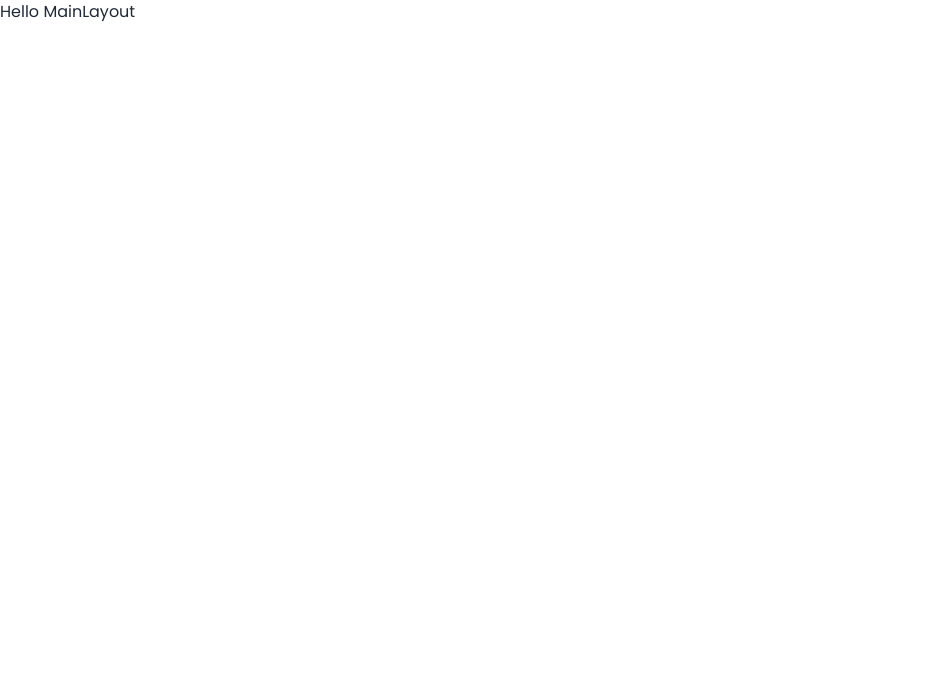
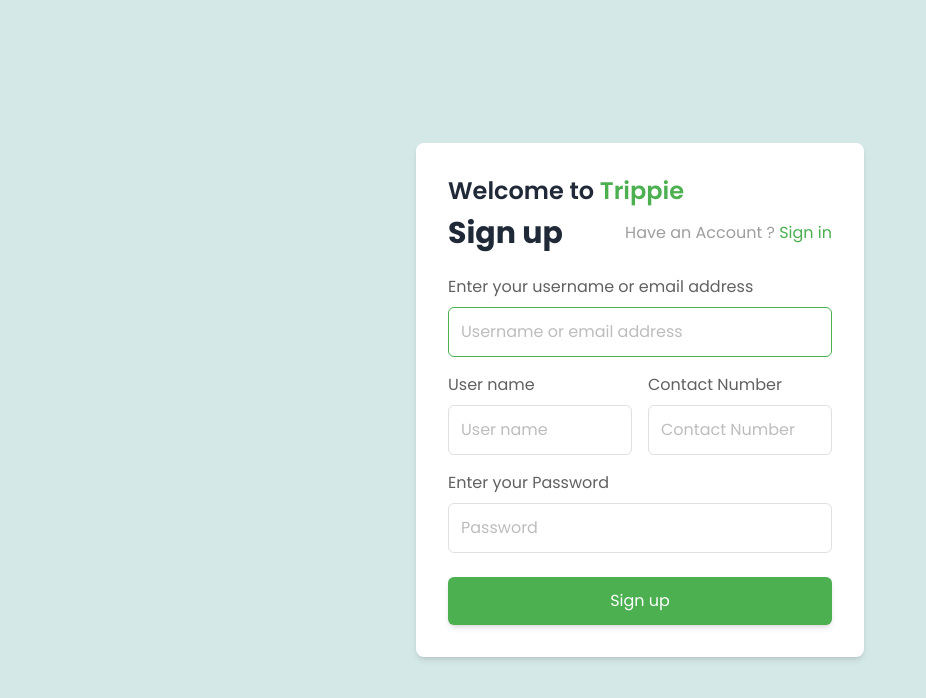
Before and after one commit to ashik-08/trippie-app-client, a React (Vite) app: page / in a window 1280 px wide. Shown: the top 698 px of the page, without its empty margins (0-926 px from the left). Built offline with nearby package versions, Linux system fonts and the light colour scheme.

Commit message:
[feat](register): add resigter page layout design

```diff
--- a/src/Routes/Routes.jsx
+++ b/src/Routes/Routes.jsx
@@ -1,9 +1,10 @@
 import { createBrowserRouter } from "react-router-dom";
+import Register from "../pages/Register/Register";
 
 export const routes = createBrowserRouter([
   {
     path: "/",
-    element: <h1>Hello MainLayout</h1>,
+    element: <Register />,
     children: [
       {
         index: true,
--- /dev/null
+++ b/src/pages/Register/Register.jsx
@@ -0,0 +1,72 @@
+const Register = () => {
+  return (
+    // <section className="bg-slate/60 min-h-screen flex items-center justify-center">
+    <div className="flex items-center justify-center min-h-screen bg-[#d5e8e8]">
+      <div className="bg-white p-8 rounded-lg shadow-md w-full max-w-md mx-4">
+        <div className="mb-6">
+          <h1 className="text-2xl font-semibold">
+            Welcome to <span className="text-green-500">Trippie</span>
+          </h1>
+          <div className="flex justify-between items-center mt-2">
+            <h2 className="text-3xl font-bold">Sign up</h2>
+            <div>
+              <span className="text-gray-500">Have an Account ? </span>
+              <a href="#" className="text-green-500">
+                Sign in
+              </a>
+            </div>
+          </div>
+        </div>
+        <form>
+          <div className="mb-4">
+            <label className="block text-gray-700 mb-2">
+              Enter your username or email address
+            </label>
+            <input
+              type="text"
+              placeholder="Username or email address"
+              className="w-full p-3 border border-green-500 rounded-md"
+            />
+          </div>
+          <div className="flex flex-col md:flex-row md:space-x-4 mb-4">
+            <div className="w-full md:w-1/2 mb-4 md:mb-0">
+              <label className="block text-gray-700 mb-2">User name</label>
+              <input
+                type="text"
+                placeholder="User name"
+                className="w-full p-3 border border-gray-300 rounded-md"
+              />
+            </div>
+            <div className="w-full md:w-1/2">
+              <label className="block text-gray-700 mb-2">Contact Number</label>
+              <input
+                type="text"
+                placeholder="Contact Number"
+                className="w-full p-3 border border-gray-300 rounded-md"
+              />
+            </div>
+          </div>
+          <div className="mb-6">
+            <label className="block text-gray-700 mb-2">
+              Enter your Password
+            </label>
+            <input
+              type="password"
+              placeholder="Password"
+              className="w-full p-3 border border-gray-300 rounded-md"
+            />
+          </div>
+          <button
+            type="submit"
+            className="w-full bg-green-500 text-white p-3 rounded-md shadow-md hover:bg-green-600"
+          >
+            Sign up
+          </button>
+        </form>
+      </div>
+    </div>
+    // </section>
+  );
+};
+
+export default Register;
```
